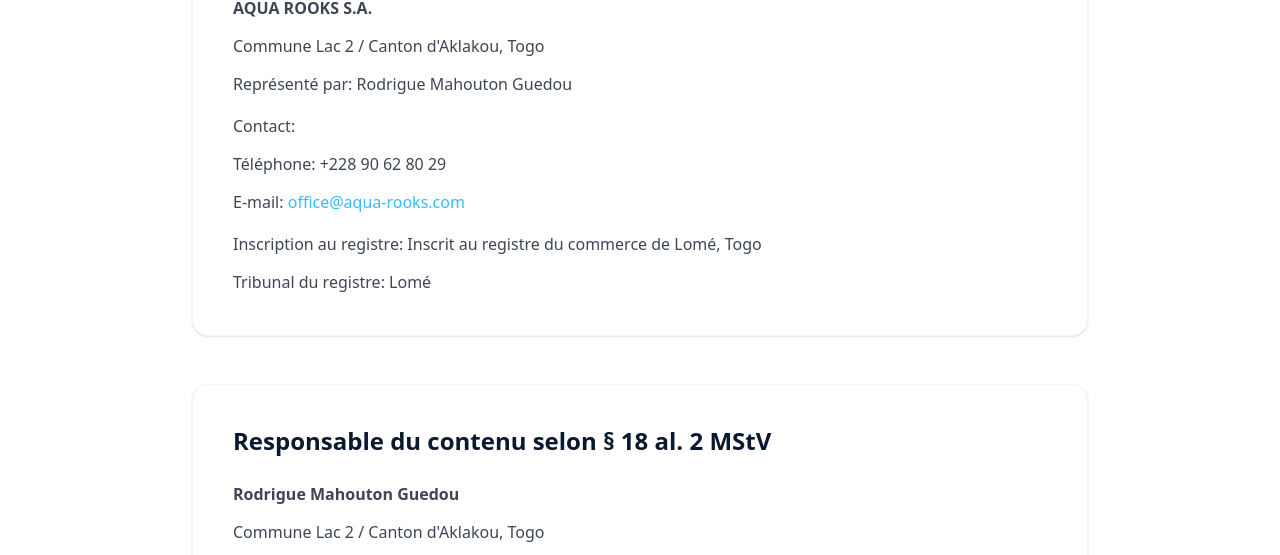
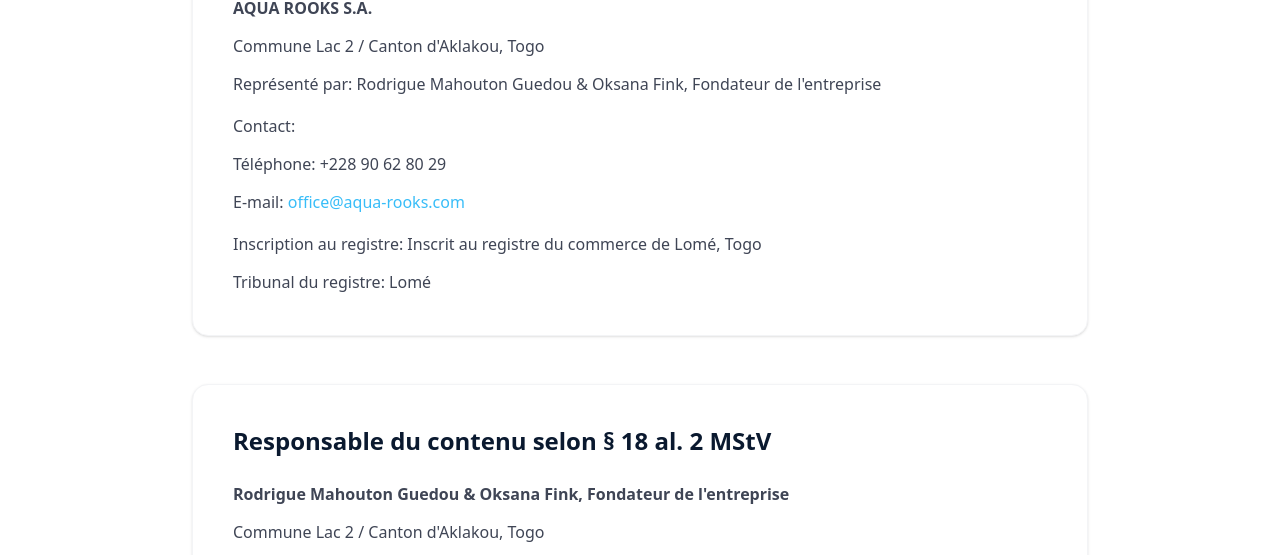
Before and after one commit to Nagacash/aquarooks, a Next.js app: page /privacy in a window 1280 px wide. Shown: the part 394-949 px from the top of the page. Built offline with nearby package versions, Linux system fonts and the light colour scheme; no server answers; a web font is replaced by a local one.

Commit message:
6th commit

```diff
--- a/src/app/impressum/page.tsx
+++ b/src/app/impressum/page.tsx
@@ -37,7 +37,7 @@
         company: {
             title: "Firmenangaben",
             name: "AQUA ROOKS S.A.",
-            address: "Rodrigue Mahouton Guedou / Commune Lac 2 / Canton d`Aklakou, Togo",
+            address: "Rodrigue Mahouton Guedou & Oksana Fink, Gründer der Firma / Commune Lac 2 / Canton d`Aklakou, Togo",
             email: "office@aqua-rooks.com",
             phone: "+228 90 62 80 29",
         },
@@ -63,7 +63,7 @@
         company: {
             title: "Company Information",
             name: "AQUA ROOKS S.A.",
-            address: "Rodrigue Mahouton Guedou / Commune Lac 2 / Canton d`Aklakou, Togo",
+            address: "Rodrigue Mahouton Guedou & Oksana Fink, Company Founders / Commune Lac 2 / Canton d`Aklakou, Togo",
             email: "office@aqua-rooks.com",
             phone: "+228 90 62 80 29",
         },
@@ -89,7 +89,7 @@
         company: {
             title: "Informations sur l'entreprise",
             name: "AQUA ROOKS S.A.",
-            address: "Rodrigue Mahouton Guedou / Commune Lac 2 / Canton d`Aklakou, Togo",
+            address: "Rodrigue Mahouton Guedou & Oksana Fink, Fondateur de l'entreprise / Commune Lac 2 / Canton d`Aklakou, Togo",
             email: "office@aqua-rooks.com",
             phone: "+228 90 62 80 29",
         },
--- a/src/app/privacy/page.tsx
+++ b/src/app/privacy/page.tsx
@@ -90,7 +90,7 @@
             title: "Firmenangaben",
             name: "AQUA ROOKS S.A.",
             address: "Commune Lac 2 / Canton d'Aklakou, Togo",
-            representative: "Vertreten durch: Rodrigue Mahouton Guedou",
+            representative: "Vertreten durch: Rodrigue Mahouton Guedou & Oksana Fink, Gründer der Firma",
             contact: "Kontakt:",
             phone: "Telefon: +228 90 62 80 29",
             email: "E-Mail: office@aqua-rooks.com",
@@ -99,7 +99,7 @@
         },
         responsible: {
             title: "Verantwortlich für den Inhalt nach § 18 Abs. 2 MStV",
-            name: "Rodrigue Mahouton Guedou",
+            name: "Rodrigue Mahouton Guedou & Oksana Fink, Gründer der Firma",
             address: "Commune Lac 2 / Canton d'Aklakou, Togo",
         },
         disclaimer: {
@@ -182,7 +182,7 @@
             title: "Company Information",
             name: "AQUA ROOKS S.A.",
             address: "Commune Lac 2 / Canton d'Aklakou, Togo",
-            representative: "Represented by: Rodrigue Mahouton Guedou",
+            representative: "Represented by: Rodrigue Mahouton Guedou & Oksana Fink, Company Founders",
             contact: "Contact:",
             phone: "Phone: +228 90 62 80 29",
             email: "Email: office@aqua-rooks.com",
@@ -191,7 +191,7 @@
         },
         responsible: {
             title: "Responsible for content according to § 18 para. 2 MStV",
-            name: "Rodrigue Mahouton Guedou",
+            name: "Rodrigue Mahouton Guedou & Oksana Fink, Company Founders",
             address: "Commune Lac 2 / Canton d'Aklakou, Togo",
         },
         disclaimer: {
@@ -274,7 +274,7 @@
             title: "Informations sur l'entreprise",
             name: "AQUA ROOKS S.A.",
             address: "Commune Lac 2 / Canton d'Aklakou, Togo",
-            representative: "Représenté par: Rodrigue Mahouton Guedou",
+            representative: "Représenté par: Rodrigue Mahouton Guedou & Oksana Fink, Fondateur de l'entreprise",
             contact: "Contact:",
             phone: "Téléphone: +228 90 62 80 29",
             email: "E-mail: office@aqua-rooks.com",
@@ -283,7 +283,7 @@
         },
         responsible: {
             title: "Responsable du contenu selon § 18 al. 2 MStV",
-            name: "Rodrigue Mahouton Guedou",
+            name: "Rodrigue Mahouton Guedou & Oksana Fink, Fondateur de l'entreprise",
             address: "Commune Lac 2 / Canton d'Aklakou, Togo",
         },
         disclaimer: {
```
